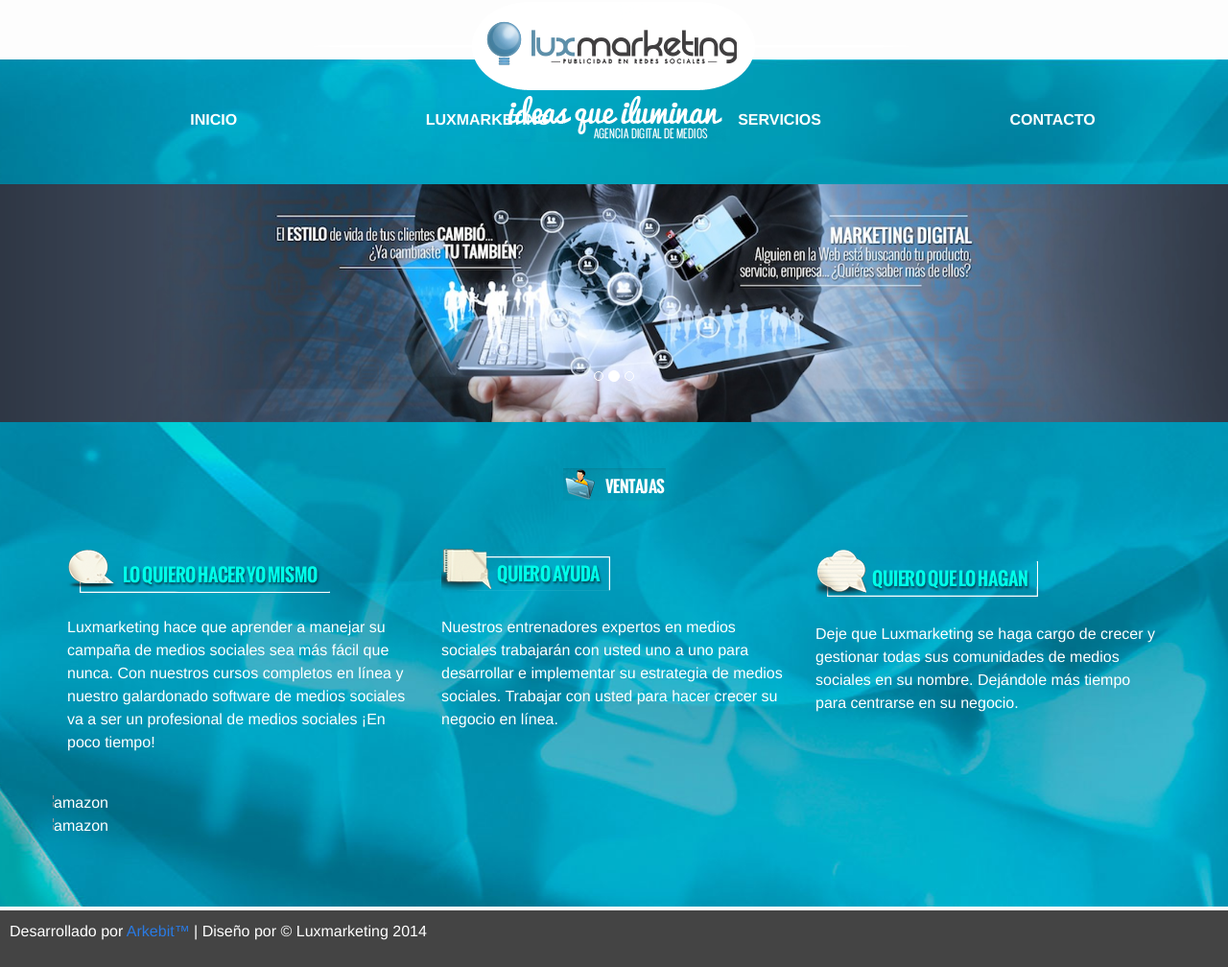
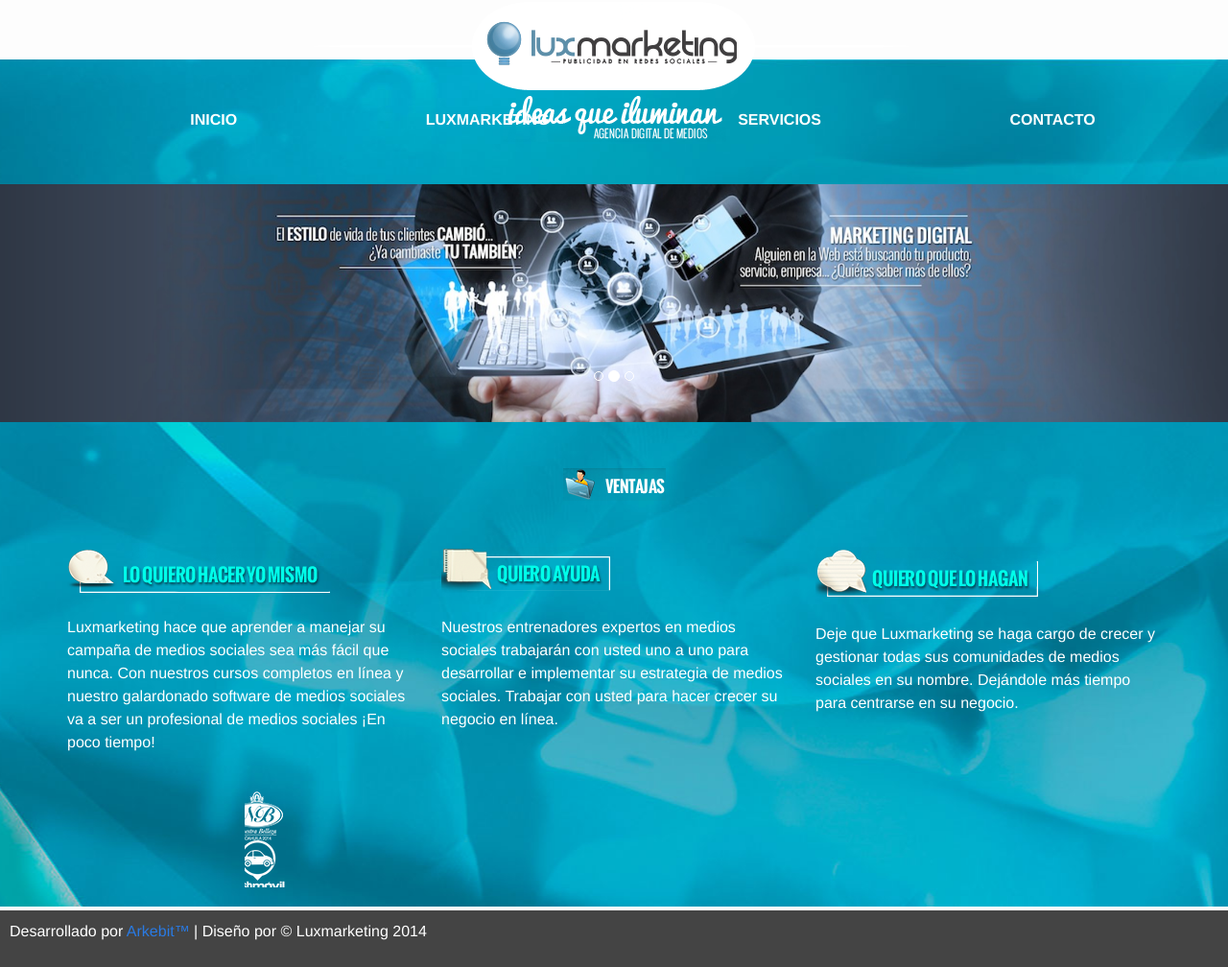
Before and after one commit to DeathscytheH/luxMarketingJekyll, a Jekyll site: the page built from index.html, in a window 1280 px wide. Shown: the whole page at 96% size. Built offline with Jekyll 4.4.1, drawn with Linux system fonts in a browser that asks for light colours; nearby versions of some CDN libraries.

```diff
--- a/_config.yml
+++ b/_config.yml
@@ -2,7 +2,7 @@
 title: Lux Marketing
 email: info@luxmarketing.mx
 description: Ideas que iluminan
-baseurl: "/lux" # the subpath of your site, e.g. /blog/ cambiar a blanco
+baseurl: "" # the subpath of your site, e.g. /blog/ cambiar a blanco
 url: "http://luxmarketing.mx" # the base hostname & protocol for your site
 twitter_username: jekyllrb
 github_username:  jekyll
--- a/_includes/carrucel2.html
+++ b/_includes/carrucel2.html
@@ -10,8 +10,8 @@
                 $SlideEasing: $JssorEasing$.$EaseLinear,          //[Optional] Specifies easing for right to left animation, default value is $JssorEasing$.$EaseOutQuad
                 $SlideDuration: 1600,                                //[Optional] Specifies default duration (swipe) for slide in milliseconds, default value is 500
                 $MinDragOffsetToSlide: 20,                          //[Optional] Minimum drag offset to trigger slide , default value is 20
-                $SlideWidth: 100,                                   //[Optional] Width of every slide in pixels, default value is width of 'slides' container
-                //$SlideHeight: 100,                                //[Optional] Height of every slide in pixels, default value is height of 'slides' container
+                $SlideWidth: 70,                                   //[Optional] Width of every slide in pixels, default value is width of 'slides' container Aqui se cambia el ancho de las diapositivas.
+                $SlideHeight: 55,                                //[Optional] Height of every slide in pixels, default value is height of 'slides' container
                 $SlideSpacing: 30, 					                //[Optional] Space between each slide in pixels, default value is 0
                 $DisplayPieces: 7,                                  //[Optional] Number of pieces to display (the slideshow would be disabled if the value is set to greater than 1), the default value is 1
                 $ParkingPosition: 0,                              //[Optional] The offset position to park slide (this options applys only when slideshow disabled), default value is 0.
@@ -41,20 +41,10 @@
     </script>
     <!-- Jssor Slider Begin -->
     <!-- You can move inline styles to css file or css block. -->
-    <div id="slider1_container" class="row" style="position: relative; top: 0px; left: 0px; width: 980px; height: 100px; overflow: hidden; ">
+    <div id="slider1_container" class="row" style="position: relative; top: 0px; left: 200px; width: 980px; height: 100px; overflow: hidden; ">
 
-        <!-- Loading Screen -->
-        <div u="loading" style="position: absolute; top: 0px; left: 0px;">
-            <div style="filter: alpha(opacity=70); opacity:0.7; position: absolute; display: block;
-                background-color: #000; top: 0px; left: 0px; width: 100%; height:100%;">
-            </div>
-            <div style="position: absolute; display: block; background: url(../img/loading.gif) no-repeat center center;
-                top: 0px; left: 0px;width: 100%;height:100%;">
-            </div>
-        </div>
-
-        <!-- Slides Container -->
-        <div u="slides" class="row" style="cursor: move; position: absolute; left: 0px; top: 0px; width: 980px; height: 50px; overflow: hidden;">
+        <!-- Slides Container en height se cambia la altura de las diapositivas -->
+        <div u="slides" class="row" style="cursor: move; position: absolute; left: 0px; top: 0px; width: 980px; height: 100px; overflow: hidden;">
             <div><img class="img-responsive" u="image" alt="amazon" src="{{ "img/1bm.png" | prepend: site.baseurl }}"/></div>
             <div><img class="img-responsive" u="image" alt="amazon" src="{{ "img/2cm.png" | prepend: site.baseurl }}"/></div>
             <div><img class="img-responsive" u="image" alt="amazon" src="{{ "img/3mb.png" | prepend: site.baseurl }}"/></div>
@@ -70,6 +60,5 @@
             <div><img class="img-responsive" u="image" alt="amazon" src="{{ "img/6se.png" | prepend: site.baseurl }}"/></div>
             <div><img class="img-responsive" u="image" alt="amazon" src="{{ "img/7tm.png" | prepend: site.baseurl }}"/></div>
         </div>
-        <a style="display: none" href="http://www.jssor.com">javascript</a>
     </div>
     <!-- Jssor Slider End -->
--- a/_includes/head.html
+++ b/_includes/head.html
@@ -22,17 +22,16 @@
     <link rel="stylesheet" href="{{ "/css/main.css" | prepend: site.baseurl }}">
 
     <!-- JS and others -->
-    <script src="https://ajax.googleapis.com/ajax/libs/jquery/1.11.1/jquery.min.js"></script>
+    <script src="https://code.jquery.com/jquery-1.11.1.min.js"></script>
     <script src="https://maxcdn.bootstrapcdn.com/bootstrap/3.3.0/js/bootstrap.min.js"></script>
-    <script src="https://code.jquery.com/jquery-1.11.1.min.js"></script>
 
 <!-- Contact Form JavaScript -->
-<script src="{{ "js/jqBootstrapValidation.js" | prepend: site.baseurl }}"></script>
-<script src="{{ "js/contact_me.js" | prepend: site.baseurl }}"></script>
+<script src="{{ "/js/jqBootstrapValidation.js" | prepend: site.baseurl }}"></script>
+<script src="{{ "/js/contact_me.js" | prepend: site.baseurl }}"></script>
 
     <!-- use jssor.slider.min.js instead for release -->
     <!-- jssor.slider.min.js = (jssor.js + jssor.slider.js) -->
-    <script src="{{"js/jssor.slider.min.js" | prepend: site.baseurl }}" type="text/javascript"></script>
+    <script src="{{"/js/jssor.slider.min.js" | prepend: site.baseurl }}" type="text/javascript"></script>
 
     <!-- HTML5 shim and Respond.js IE8 support of HTML5 elements and media queries -->
     <!--[if lt IE 9]>
--- a/js/contact_me.js
+++ b/js/contact_me.js
@@ -18,7 +18,7 @@ $(function() {
                 firstName = name.split(' ').slice(0, -1).join(' ');
             }
             $.ajax({
-                url: "././mail/contact_me.php",
+                url: "/mail/contact_me.php",
                 type: "POST",
                 data: {
                     name: name,
```
Also changed, not shown: contacto.html (+7 -4 lines), 1 other file.
